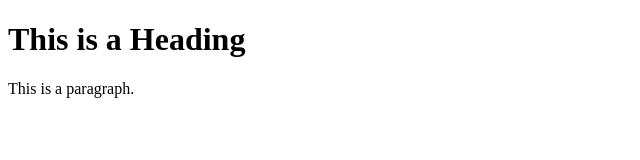
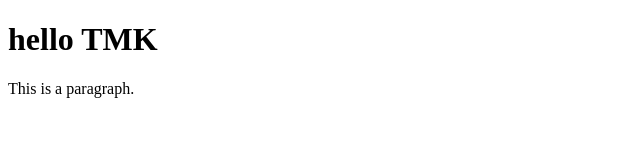
Before and after one commit to TMKBank/git-tutorial, a plain HTML site: page index.html in a window 1280 px wide. Shown: the whole page, without its empty margins (0-640 px from the left). Drawn offline with Linux system fonts and the light colour scheme.

Commit message:
index.html

```diff
--- a/index.html
+++ b/index.html
@@ -5,7 +5,7 @@
 </head>
 <body>
 
-<h1>This is a Heading</h1>
+<h1>hello TMK</h1>
 <p>This is a paragraph.</p>
 
 </body>
```
